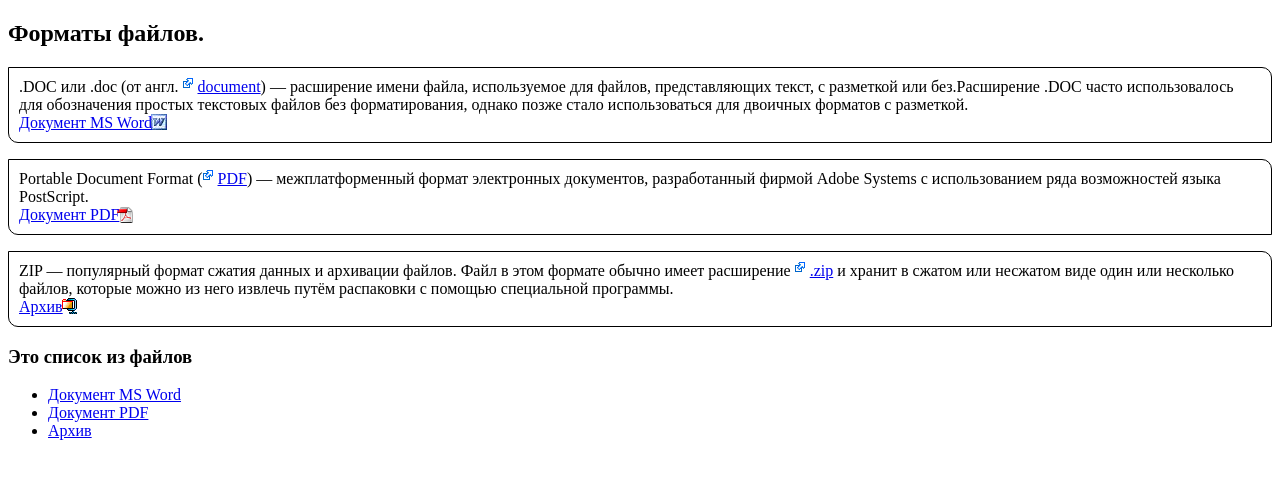
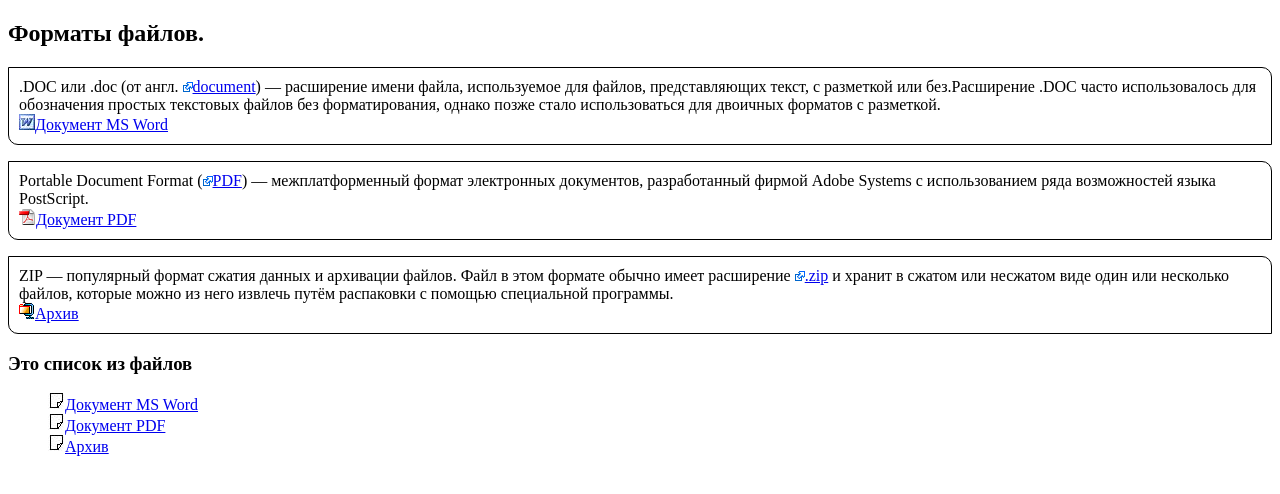
Before and after one commit to skolb1992/Kolb_Sergey, a plain HTML site: page home_work/lesson_08/part1/links.html in a window 1280 px wide. Drawn offline with Linux system fonts and the light colour scheme.

Commit message:
поместил в директорию

```diff
--- a/home_work/lesson_08/part1/links.html
+++ b/home_work/lesson_08/part1/links.html
@@ -4,38 +4,37 @@
             <META charset="utf-8">
             <TITLE>Ссылки. Оформление</TITLE>
 		<style type="text/css">
+            li {
+                list-style: none;
+            }
             p {
                 border: 1px solid black;
                 padding: 10px;
                 border-radius: 0 10px;
             }
-            a[target="_blank"] {
-                background: url(pic/extref.png) no-repeat 0 0;
-                padding-left: 15px;
+            a[target="_blank"]::before {
+                content: url("pic/extref.png");
             }
-            ul li a:hover[href="files/document.doc"] {
-                background: url(pic/logo-doc.jpg) no-repeat 0 0;
-                padding-left: 15px;
+            ul li a:hover[href="files/document.doc"]::after {
+                content: url("pic/logo-doc.jpg");
             }
-            ul li a:hover[href="files/document.pdf"] {
-                background: url(pic/logo-pdf.png) no-repeat 0 0;
-                padding-left: 15px;
+            ul li a:hover[href="files/document.pdf"]::after {
+                content: url("pic/logo-pdf.png");
             }
-            ul li a:hover[href="files/document.zip"] {
-                background: url(pic/logo-zip.gif) no-repeat 0 0;
-                padding-left: 15px;
+            ul li a:hover[href="files/document.zip"]::after {
+                content: url("pic/logo-zip.gif");
             }
-            p a[href="files/document.doc"] {
-                background: url(pic/logo-doc.jpg) no-repeat 100% 0;
-                padding-right: 15px;
+            li::before {
+                content: url("pic/logo-list.jpg");
             }
-            p a[href="files/document.pdf"] {
-                background: url(pic/logo-pdf.png) no-repeat 100% 0;
-                padding-right: 15px;
+            p a[href="files/document.doc"]::before {
+                content: url("pic/logo-doc.jpg");
             }
-            p a[href="files/document.zip"] {
-                background: url(pic/logo-zip.gif) no-repeat 100% 0;
-                padding-right: 15px;
+            p a[href="files/document.pdf"]::before {
+                content: url("pic/logo-pdf.png");
+            }
+            p a[href="files/document.zip"]::before {
+                content: url("pic/logo-zip.gif");
             }
 		</style>
         </HEAD>
```
Also changed, not shown: home_work/lesson_08/part2/links.html (+13 -6 lines).
